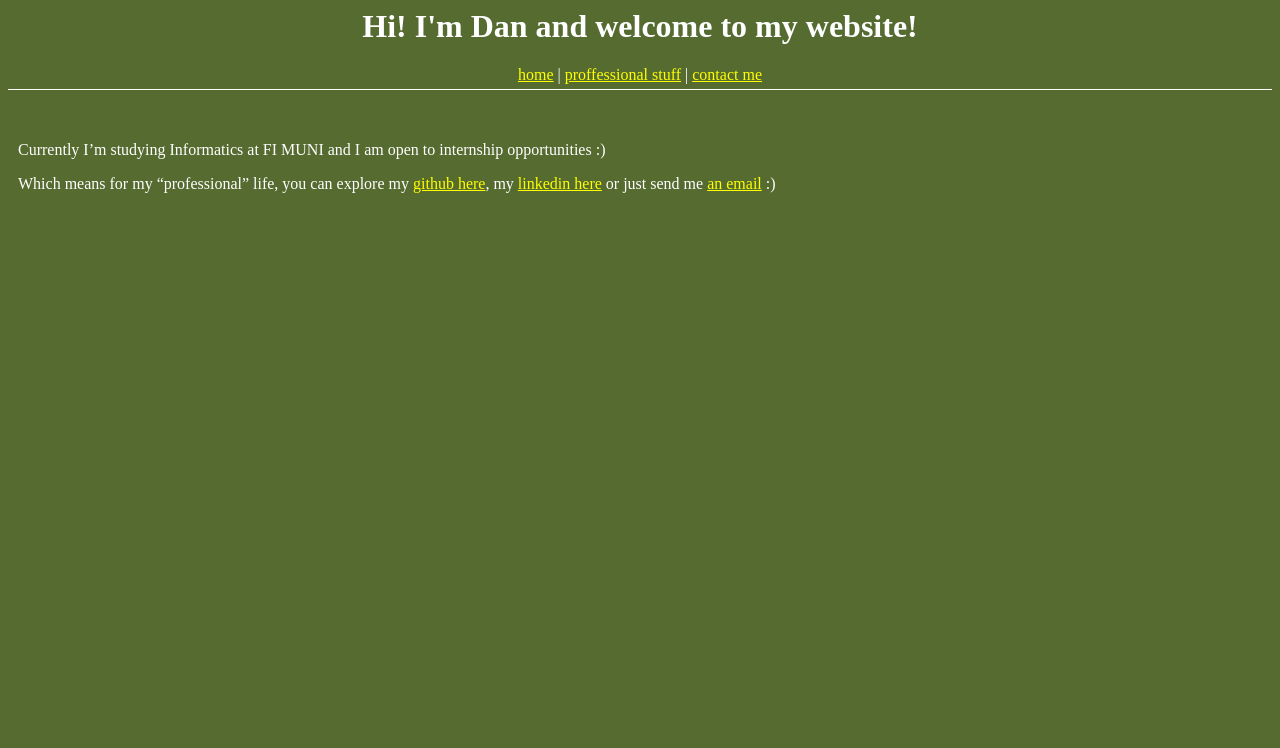
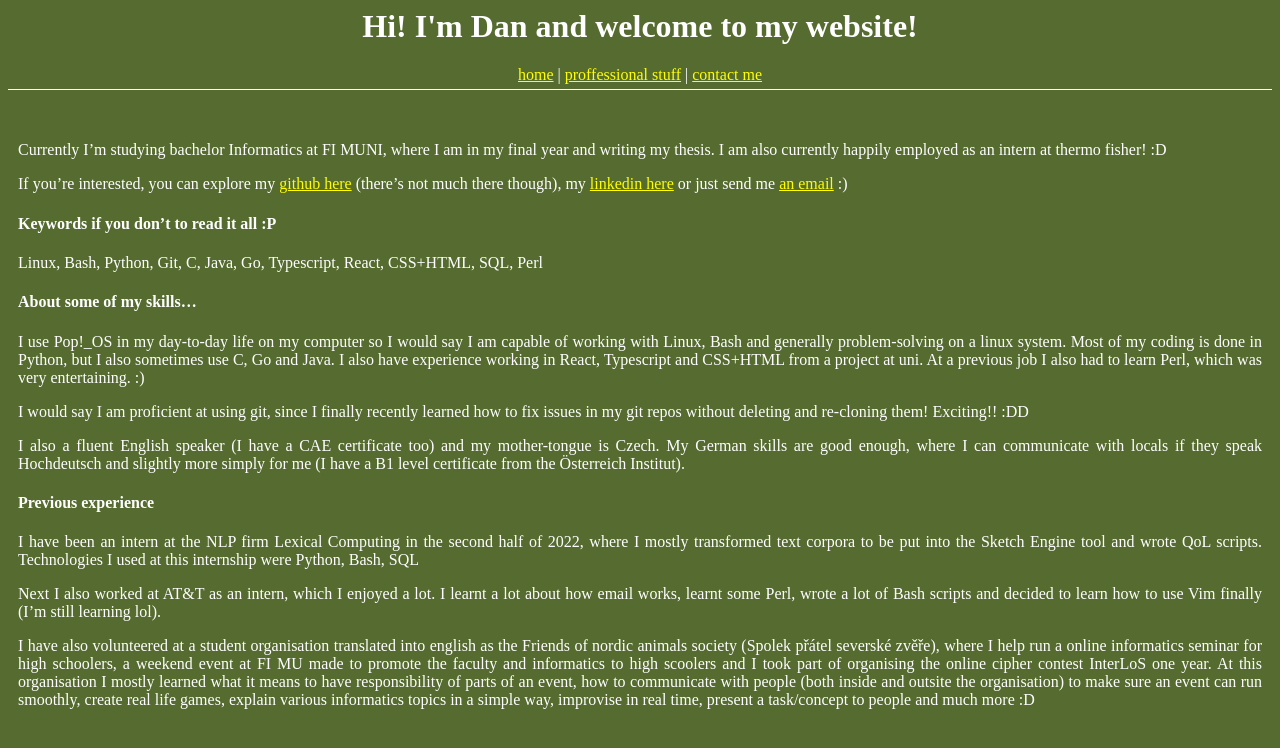
Before and after one commit to danpadcz/danpadcz.github.io, a Jekyll site: the page built from imsoprofessional.md, in a window 1280 px wide. Shown: the top 748 px of the page. Built offline with Jekyll 4.4.1, drawn with Linux system fonts in a browser that asks for light colours.

Commit message:
Rewrite professional page

```diff
--- a/imsoprofessional.md
+++ b/imsoprofessional.md
@@ -2,6 +2,29 @@
 title: so professional
 layout: ilikegreen
 ---
-Currently I'm studying Informatics at FI MUNI and I am open to internship opportunities :)
+Currently I'm studying bachelor Informatics at FI MUNI, where I am in my final year and writing my thesis. I am also currently happily employed as an intern at thermo fisher! :D
 
-Which means for my "professional" life, you can explore my [github here](https://github.com/danpadcz), my [linkedin here](https://linkedin.com/in/daniel-padrta) or just send me [an email](mailto:website@danielpadrta.cz) :)
+If you're interested, you can explore my [github here](https://github.com/danpadcz) (there's not much there though), my [linkedin here](https://linkedin.com/in/daniel-padrta) or just send me [an email](mailto:website@danielpadrta.cz) :)
+
+
+#### Keywords if you don't to read it all :P
+
+Linux, Bash, Python, Git, C, Java, Go, Typescript, React, CSS+HTML, SQL, Perl
+
+#### About some of my skills...
+
+I use Pop!_OS in my day-to-day life on my computer so I would say I am capable of working with Linux, Bash and generally problem-solving on a linux system.
+Most of my coding is done in Python, but I also sometimes use C, Go and Java. I also have experience working in React, Typescript and CSS+HTML from a project at uni. At a previous job I also had to learn Perl, which was very entertaining. :)
+
+I would say I am proficient at using git, since I finally recently learned how to fix issues in my git repos without deleting and re-cloning them! Exciting!! :DD
+
+I also a fluent English speaker (I have a CAE certificate too) and my mother-tongue is Czech. My German skills are good enough, where I can communicate with locals if they speak Hochdeutsch and slightly more simply for me (I have a B1 level certificate from the Österreich Institut).
+
+#### Previous experience
+
+I have been an intern at the NLP firm Lexical Computing in the second half of 2022, where I mostly transformed text corpora to be put into the Sketch Engine tool and wrote QoL scripts. Technologies I used at this internship were Python, Bash, SQL
+
+Next I also worked at AT&T as an intern, which I enjoyed a lot. I learnt a lot about how email works, learnt some Perl, wrote a lot of Bash scripts and decided to learn how to use Vim finally (I'm still learning lol).
+
+I have also volunteered at a student organisation translated into english as the Friends of nordic animals society (Spolek přátel severské zvěře), where I help run a online informatics seminar for high schoolers, a weekend event at FI MU made to promote the faculty and informatics to high scoolers and I took part of organising the online cipher contest InterLoS one year.
+At this organisation I mostly learned what it means to have responsibility of parts of an event, how to communicate with people (both inside and outsite the organisation) to make sure an event can run smoothly, create real life games, explain various informatics topics in a simple way, improvise in real time, present a task/concept to people and much more :D
```
